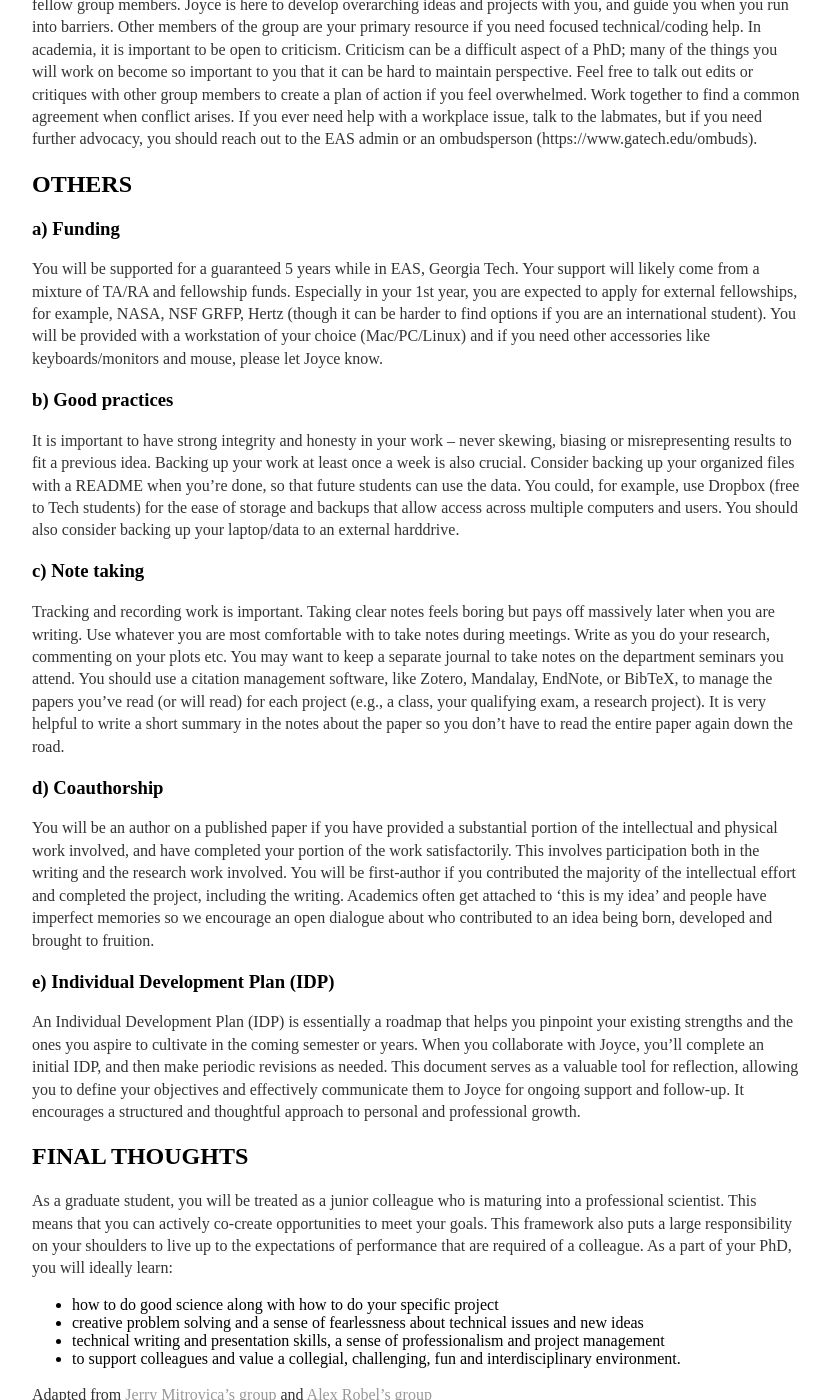
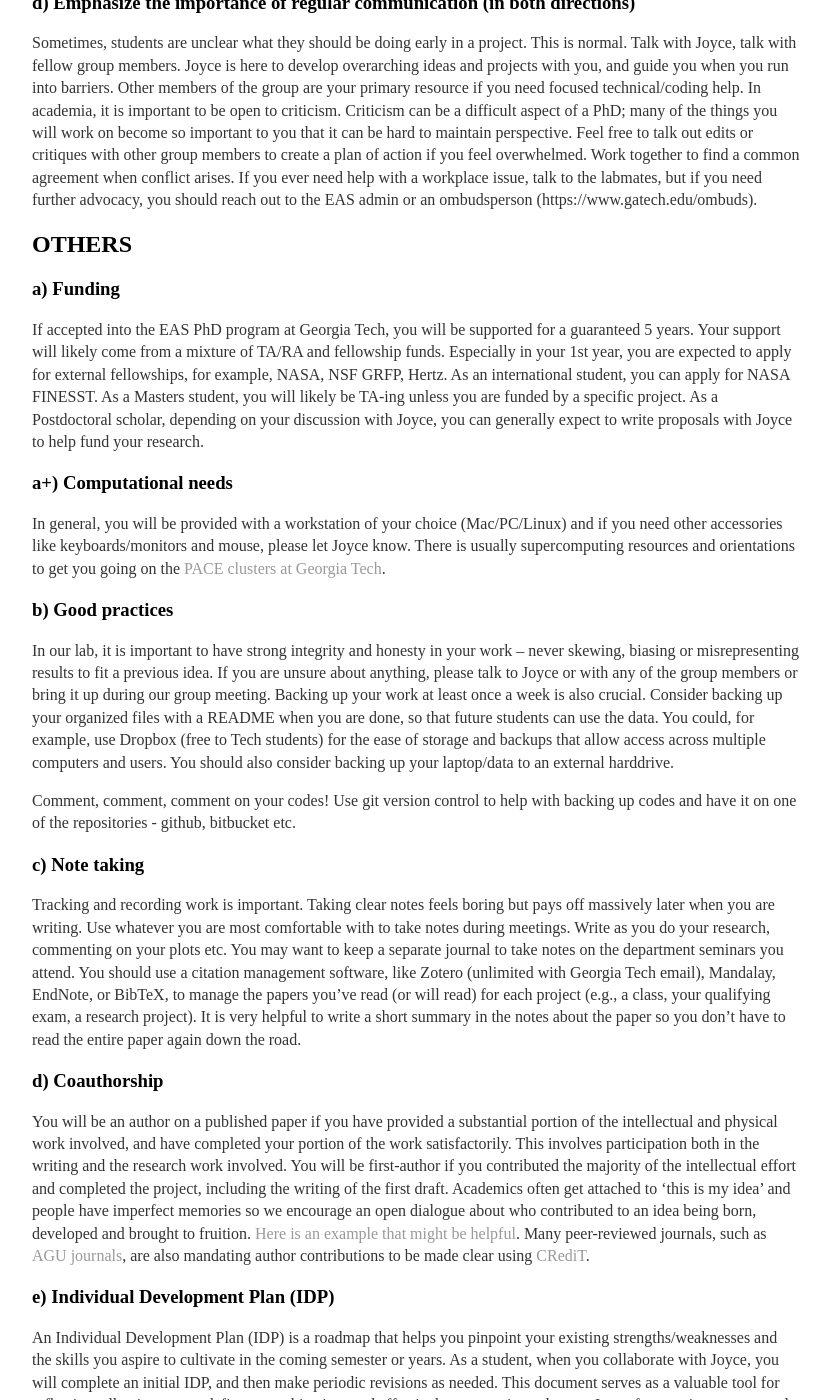
Before and after one commit to joycesim/joycesim.github.io, a Jekyll site: the page built from GroupVision/index.md, in a window 1280 px wide and 1400 px high, scrolled down 7083 px. Shown: the whole window, without its empty margins (224-1055 px from the left). Built offline with Jekyll 4.4.1, drawn with Linux system fonts in a browser that asks for light colours; some of the changed text lies outside the part shown.

Commit message:
Update index.md

```diff
--- a/GroupVision/index.md
+++ b/GroupVision/index.md
@@ -185,6 +185,8 @@ Students often have these questions when it comes to writing:
 
 Take part in scientific writing workshops, take a course to write your fellowship proposal. The way to get better is to practise and get feedback. Joyce encourages you to have a conversation with her about writing. Everyone has different idea of what drafting means. Some people just writes everything onto paper before organising, others like to outline or brainstorm before organizing. If you want a group writing time, reach out to the group and organize it. Setting aside group writing time with the lab group or your peers can help you be accountable for the few hours you sit down to write.
 
+Software like Overleaf (there is institutional license at Georgia Tech) can be useful for collaborative document using latex.
+
 Write. Write. Write.
 
 ## ESTABLISHING LINES OF COMMUNICATION
@@ -228,33 +230,45 @@ Work together to find a common agreement when conflict arises. If you ever need
 
 ### a)     Funding
 
-You will be supported for a guaranteed 5 years while in EAS, Georgia Tech. Your support will likely come from a mixture of TA/RA and fellowship funds.
-Especially in your 1st year, you are expected to apply for external fellowships, for example, NASA, NSF GRFP, Hertz (though it can be harder to find options if you are an international student).
-You will be provided with a workstation of your choice (Mac/PC/Linux) and if you need other accessories like keyboards/monitors and mouse, please let Joyce know.
+If accepted into the EAS PhD program at Georgia Tech, you will be supported for a guaranteed 5 years. Your support will likely come from a mixture of TA/RA and fellowship funds.
+Especially in your 1st year, you are expected to apply for external fellowships, for example, NASA, NSF GRFP, Hertz. As an international student, you can apply for NASA FINESST.
+As a Masters student, you will likely be TA-ing unless you are funded by a specific project.
+As a Postdoctoral scholar, depending on your discussion with Joyce, you can generally expect to write proposals with Joyce to help fund your research.
+
+### a+)     Computational needs
+
+In general, you will be provided with a workstation of your choice (Mac/PC/Linux) and if you need other accessories like keyboards/monitors and mouse, please let Joyce know.
+There is usually supercomputing resources and orientations to get you going on the [PACE clusters at Georgia Tech](https://pace.gatech.edu/).
 
 ### b)    Good practices
 
-It is important to have strong integrity and honesty in your work – never skewing, biasing or misrepresenting results to fit a previous idea.
-Backing up your work at least once a week is also crucial. Consider backing up your organized files with a README when you’re done, so that future students can use the data. You could, for example, use Dropbox (free to Tech students) for the ease of storage and backups that allow access across multiple computers and users. You should also consider backing up your laptop/data to an external harddrive.
+In our lab, it is important to have strong integrity and honesty in your work – never skewing, biasing or misrepresenting results to fit a previous idea.
+If you are unsure about anything, please talk to Joyce or with any of the group members or bring it up during our group meeting.
+Backing up your work at least once a week is also crucial. Consider backing up your organized files with a README when you are done, so that future students can use the data. You could, for example, use Dropbox (free to Tech students) for the ease of storage and backups that allow access across multiple computers and users. You should also consider backing up your laptop/data to an external harddrive.
+
+Comment, comment, comment on your codes! Use git version control to help with backing up codes and have it on one of the repositories - github, bitbucket etc.
 
 ### c)     Note taking
 
 Tracking and recording work is important. Taking clear notes feels boring but pays off massively later when you are writing. Use whatever you are most comfortable with to take notes during meetings. Write as you do your research, commenting on your plots etc.
 You may want to keep a separate journal to take notes on the department seminars you attend.
-You should use a citation management software, like Zotero, Mandalay, EndNote, or BibTeX, to manage the papers you’ve read (or will read) for each project (e.g., a class, your qualifying exam, a research project). It is very helpful to write a short summary in the notes about the paper so you don’t have to read the entire paper again down the road.
+You should use a citation management software, like Zotero (unlimited with Georgia Tech email), Mandalay, EndNote, or BibTeX, to manage the papers you’ve read (or will read) for each project (e.g., a class, your qualifying exam, a research project). It is very helpful to write a short summary in the notes about the paper so you don’t have to read the entire paper again down the road.
 
 ### d)    Coauthorship
 
 You will be an author on a published paper if you have provided a substantial portion of the intellectual and physical work involved, and have completed your portion of the work satisfactorily. This involves participation both in the writing and the research work involved.
-You will be first-author if you contributed the majority of the intellectual effort and completed the project, including the writing. Academics often get attached to ‘this is my idea’ and people have imperfect memories so we encourage an open dialogue about who contributed to an idea being born, developed and brought to fruition.
+You will be first-author if you contributed the majority of the intellectual effort and completed the project, including the writing of the first draft. Academics often get attached to ‘this is my idea’ and people have imperfect memories so we encourage an open dialogue about who contributed to an idea being born, developed and brought to fruition.
+[Here is an example that might be helpful](https://www.icmje.org/recommendations/browse/roles-and-responsibilities/defining-the-role-of-authors-and-contributors.html). Many peer-reviewed journals, such as [AGU journals](https://www.agu.org/publications/authors/policies), are also mandating author contributions to be made clear using [CRediT](https://credit.niso.org/).
 
 ### e) Individual Development Plan (IDP)
 
-An Individual Development Plan (IDP) is essentially a roadmap that helps you pinpoint your existing strengths and the ones you aspire to cultivate in the coming semester or years. When you collaborate with Joyce, you'll complete an initial IDP, and then make periodic revisions as needed. This document serves as a valuable tool for reflection, allowing you to define your objectives and effectively communicate them to Joyce for ongoing support and follow-up. It encourages a structured and thoughtful approach to personal and professional growth.
+An Individual Development Plan (IDP) is a roadmap that helps you pinpoint your existing strengths/weaknesses and the skills you aspire to cultivate in the coming semester or years. As a student, when you collaborate with Joyce, you will complete an initial IDP, and then make periodic revisions as needed. This document serves as a valuable tool for reflection, allowing you to define your objectives and effectively communicate them to Joyce for ongoing support and follow-up. It encourages a structured and thoughtful approach to personal and professional growth.
+
+Undergraduates and postdoctoral scholars are also encouraged to do this if you would like but is not required.
 
 ## FINAL THOUGHTS
 
-As a graduate student, you will be treated as a junior colleague who is maturing into a professional scientist. This means that you can actively co-create opportunities to meet your goals. This framework also puts a large responsibility on your shoulders to live up to the expectations of performance that are required of a colleague. As a part of your PhD, you will ideally learn:
+As a graduate student in the group, you will be treated as a junior colleague who is maturing into a professional scientist. This means that you can actively co-create opportunities to meet your goals. This framework also puts a large responsibility on your shoulders to live up to the expectations of performance that are required of a colleague. As a part of your PhD, you will ideally learn:
 
 * how to do good science along with how to do your specific project
 * creative problem solving and a sense of fearlessness about technical issues and new ideas
```
